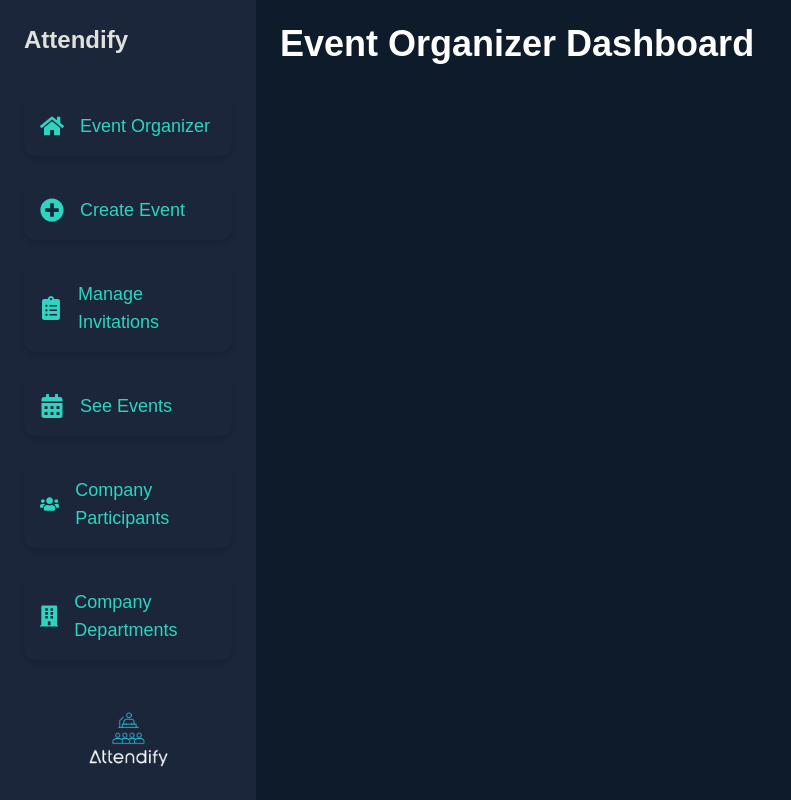
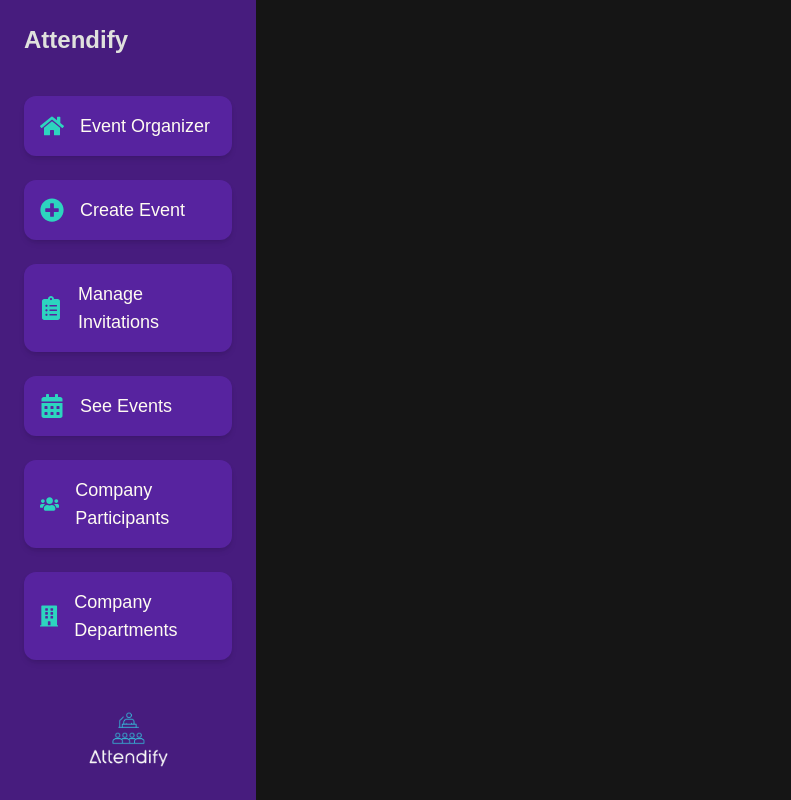
Before and after one commit to sjankdev/attendify, a React (Create React App) app in the folder frontend/: page /event-organizer in a window 1280 px wide. Shown: the whole page, without its empty margins (0-791 px from the left). Built offline with nearby package versions, Linux system fonts and the light colour scheme.

Commit message:
Updated layout to use single background and changed colors on event organizer board

```diff
--- a/frontend/src/eventOrganizer/components/EventOrganizerPage.tsx
+++ b/frontend/src/eventOrganizer/components/EventOrganizerPage.tsx
@@ -3,8 +3,8 @@
 
 const EventOrganizerPage: React.FC = () => {
   return (
-    <SidebarLayout>
-      <h1 className="text-4xl font-bold text-white">Event Organizer Dashboard</h1>
+    <SidebarLayout className="bg-[#151515]">
+      <h1 className="text-4xl font-bold text-white"></h1>
     </SidebarLayout>
   );
 };
--- a/frontend/src/shared/components/Layout.tsx
+++ b/frontend/src/shared/components/Layout.tsx
@@ -12,9 +12,10 @@
 
 interface LayoutProps {
   children: React.ReactNode;
+  className?: string;
 }
 
-const SidebarLayout: React.FC<LayoutProps> = ({ children }) => {
+const SidebarLayout: React.FC<LayoutProps> = ({ children, className }) => {
   const navigate = useNavigate();
   const [isSidebarOpen, setIsSidebarOpen] = useState(true);
 
@@ -23,9 +24,9 @@
   };
 
   return (
-    <div className="min-h-screen bg-[#0d1b2a] flex flex-col lg:flex-row">
+    <div className="min-h-screen bg-[#471C7E] flex flex-col lg:flex-row">
       <div
-        className={`lg:w-64 w-full bg-[#1b263b] p-6 flex flex-col justify-between ${
+        className={`lg:w-64 w-full bg-[#471C7E] p-6 flex flex-col justify-between ${
           isSidebarOpen ? "block" : "hidden lg:block"
         }`}
       >
@@ -33,10 +34,10 @@
           <h2 className="text-[#e0e1dd] text-2xl font-bold mb-10">Attendify</h2>
           <div
             onClick={() => navigate("/event-organizer")}
-            className="flex items-center space-x-4 p-4 rounded-xl bg-[#1b263b] shadow-md hover:shadow-lg hover:bg-[#0d1b2a] transition duration-300 cursor-pointer"
+            className="flex items-center space-x-4 p-4 rounded-xl bg-[#57239F] shadow-md hover:shadow-lg hover:bg-[#0d1b2a] transition duration-300 cursor-pointer"
           >
             <FaHome className="text-2xl text-teal-400" />
-            <span className="text-teal-400 text-lg font-medium">
+            <span style={{ color: "#fffcf2" }} className="text-lg font-medium">
               Event Organizer
             </span>
           </div>
@@ -44,50 +45,65 @@
           <div className="space-y-6">
             <div
               onClick={() => navigate("/event-organizer/create-event")}
-              className="flex items-center space-x-4 p-4 rounded-xl bg-[#1b263b] shadow-md hover:shadow-lg hover:bg-[#0d1b2a] transition duration-300 cursor-pointer"
+              className="flex items-center space-x-4 p-4 rounded-xl bg-[#57239F] shadow-md hover:shadow-lg hover:bg-[#0d1b2a] transition duration-300 cursor-pointer"
             >
               <FaPlusCircle className="text-2xl text-teal-400" />
-              <span className="text-teal-400 text-lg font-medium">
+              <span
+                style={{ color: "#fffcf2" }}
+                className="text-lg font-medium"
+              >
                 Create Event
               </span>
             </div>
 
             <div
               onClick={() => navigate("/event-organizer/invitations")}
-              className="flex items-center space-x-4 p-4 rounded-xl bg-[#1b263b] shadow-md hover:shadow-lg hover:bg-[#0d1b2a] transition duration-300 cursor-pointer"
+              className="flex items-center space-x-4 p-4 rounded-xl bg-[#57239F] shadow-md hover:shadow-lg hover:bg-[#0d1b2a] transition duration-300 cursor-pointer"
             >
               <FaClipboardList className="text-2xl text-teal-400" />
-              <span className="text-teal-400 text-lg font-medium">
+              <span
+                style={{ color: "#fffcf2" }}
+                className="text-lg font-medium"
+              >
                 Manage Invitations
               </span>
             </div>
 
             <div
               onClick={() => navigate("/event-organizer/events")}
-              className="flex items-center space-x-4 p-4 rounded-xl bg-[#1b263b] shadow-md hover:shadow-lg hover:bg-[#0d1b2a] transition duration-300 cursor-pointer"
+              className="flex items-center space-x-4 p-4 rounded-xl bg-[#57239F] shadow-md hover:shadow-lg hover:bg-[#0d1b2a] transition duration-300 cursor-pointer"
             >
               <FaCalendarAlt className="text-2xl text-teal-400" />
-              <span className="text-teal-400 text-lg font-medium">
+              <span
+                style={{ color: "#fffcf2" }}
+                className="text-lg font-medium"
+              >
                 See Events
               </span>
             </div>
 
             <div
               onClick={() => navigate("/event-organizer/company-participants")}
-              className="flex items-center space-x-4 p-4 rounded-xl bg-[#1b263b] shadow-md hover:shadow-lg hover:bg-[#0d1b2a] transition duration-300 cursor-pointer"
+              className="flex items-center space-x-4 p-4 rounded-xl bg-[#57239F] shadow-md hover:shadow-lg hover:bg-[#0d1b2a] transition duration-300 cursor-pointer"
             >
               <FaUsers className="text-2xl text-teal-400" />
-              <span className="text-teal-400 text-lg font-medium">
+              <span
+                style={{ color: "#fffcf2" }}
+                className="text-lg font-medium"
+              >
                 Company Participants
               </span>
             </div>
 
             <div
               onClick={() => navigate("/event-organizer/company-departments")}
-              className="flex items-center space-x-4 p-4 rounded-xl bg-[#1b263b] shadow-md hover:shadow-lg hover:bg-[#0d1b2a] transition duration-300 cursor-pointer"
+              className="flex items-center space-x-4 p-4 rounded-xl bg-[#57239F] shadow-md hover:shadow-lg hover:bg-[#0d1b2a] transition duration-300 cursor-pointer"
             >
               <FaBuilding className="text-2xl text-teal-400" />
-              <span className="text-teal-400 text-lg font-medium">
+              <span
+                style={{ color: "#fffcf2" }}
+                className="text-lg font-medium"
+              >
                 Company Departments
               </span>
             </div>
@@ -109,7 +125,7 @@
         />
       </div>
 
-      <div className="flex-1 p-6">{children}</div>
+      <div className={`flex-1 p-6 ${className}`}>{children}</div>
     </div>
   );
 };
```
